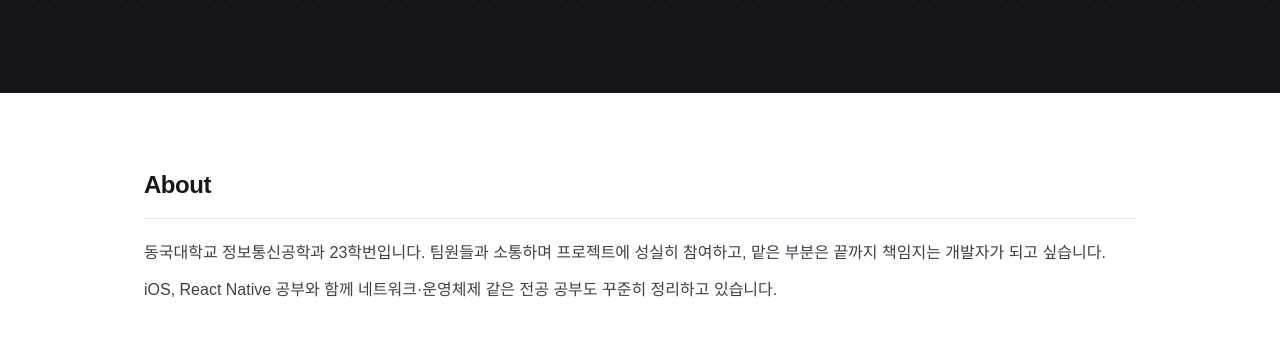
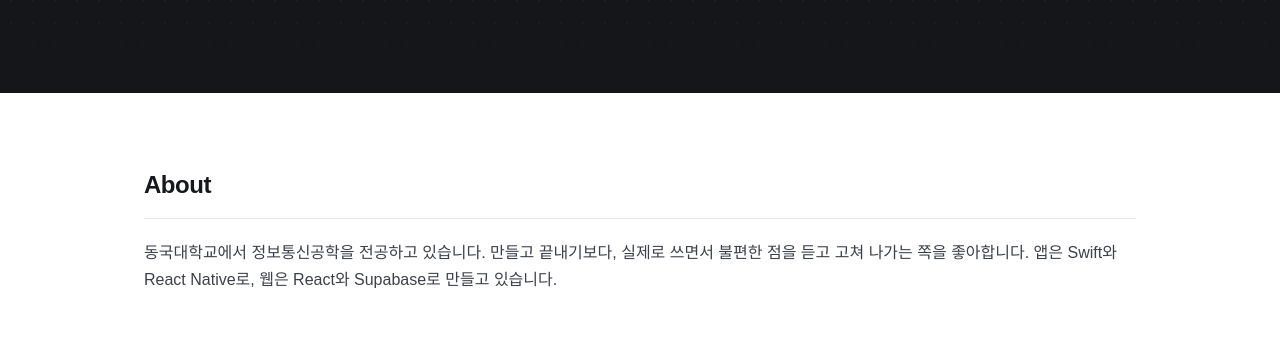
Before and after one commit to wk1717/portfolio, a plain HTML site: page index.html in a window 1280 px wide. Shown: the part 384-738 px from the top of the page. Drawn offline with Linux system fonts and the light colour scheme; a web font is replaced by a local one.

Commit message:
docs: About·Skills 정리, PeakTime 무한 로딩 트러블슈팅 보강
Co-Authored-By: Claude Opus 5.5 <noreply@anthropic.com>

```diff
--- a/index.html
+++ b/index.html
@@ -30,8 +30,7 @@
 <main class="wrap">
   <section id="about">
     <h2>About</h2>
-    <p>동국대학교 정보통신공학과 23학번입니다. 팀원들과 소통하며 프로젝트에 성실히 참여하고, 맡은 부분은 끝까지 책임지는 개발자가 되고 싶습니다.</p>
-    <p>iOS, React Native 공부와 함께 네트워크·운영체제 같은 전공 공부도 꾸준히 정리하고 있습니다.</p>
+    <p>동국대학교에서 정보통신공학을 전공하고 있습니다. 만들고 끝내기보다, 실제로 쓰면서 불편한 점을 듣고 고쳐 나가는 쪽을 좋아합니다. 앱은 Swift와 React Native로, 웹은 React와 Supabase로 만들고 있습니다.</p>
   </section>
 
   <section>
```
